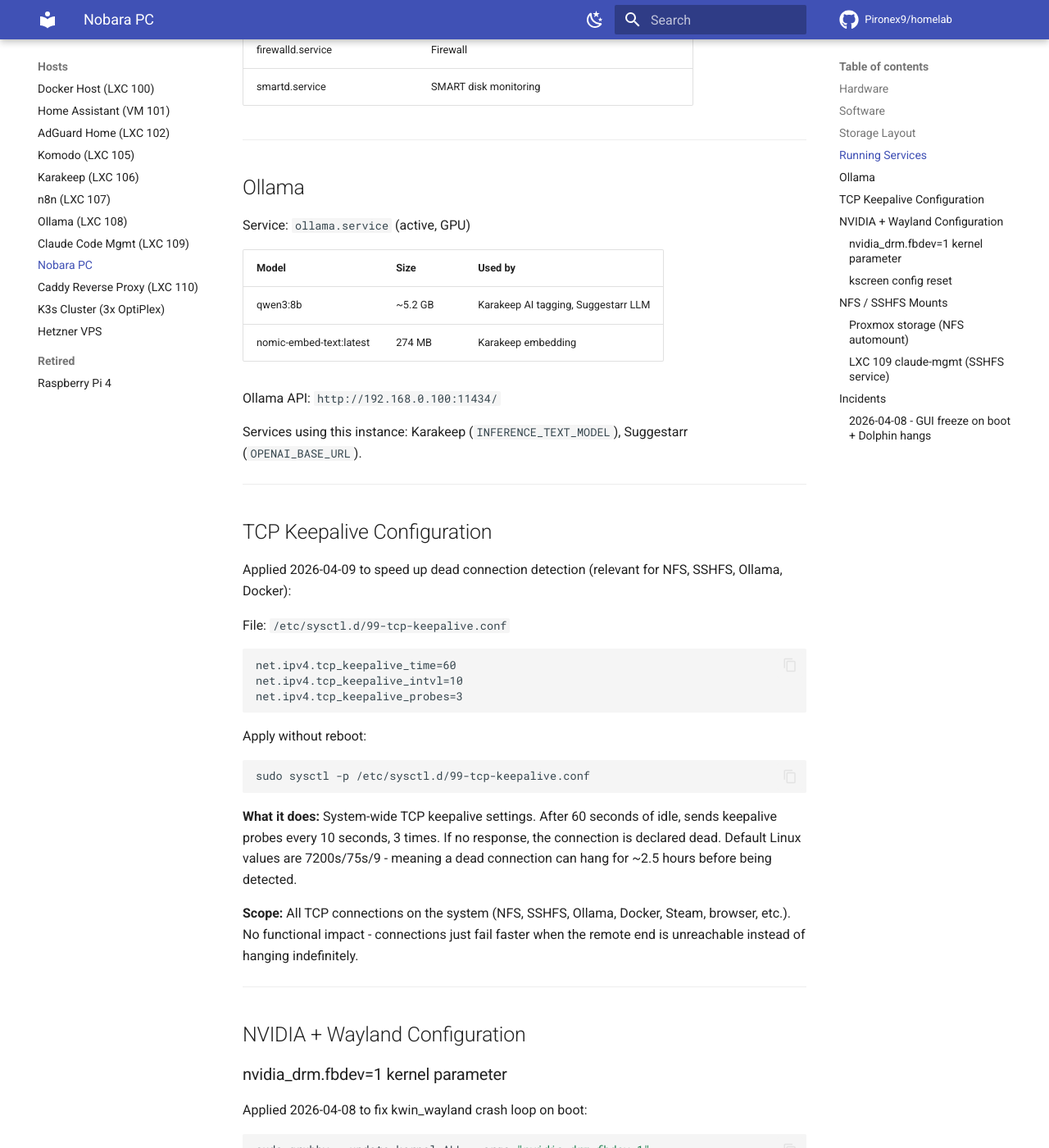
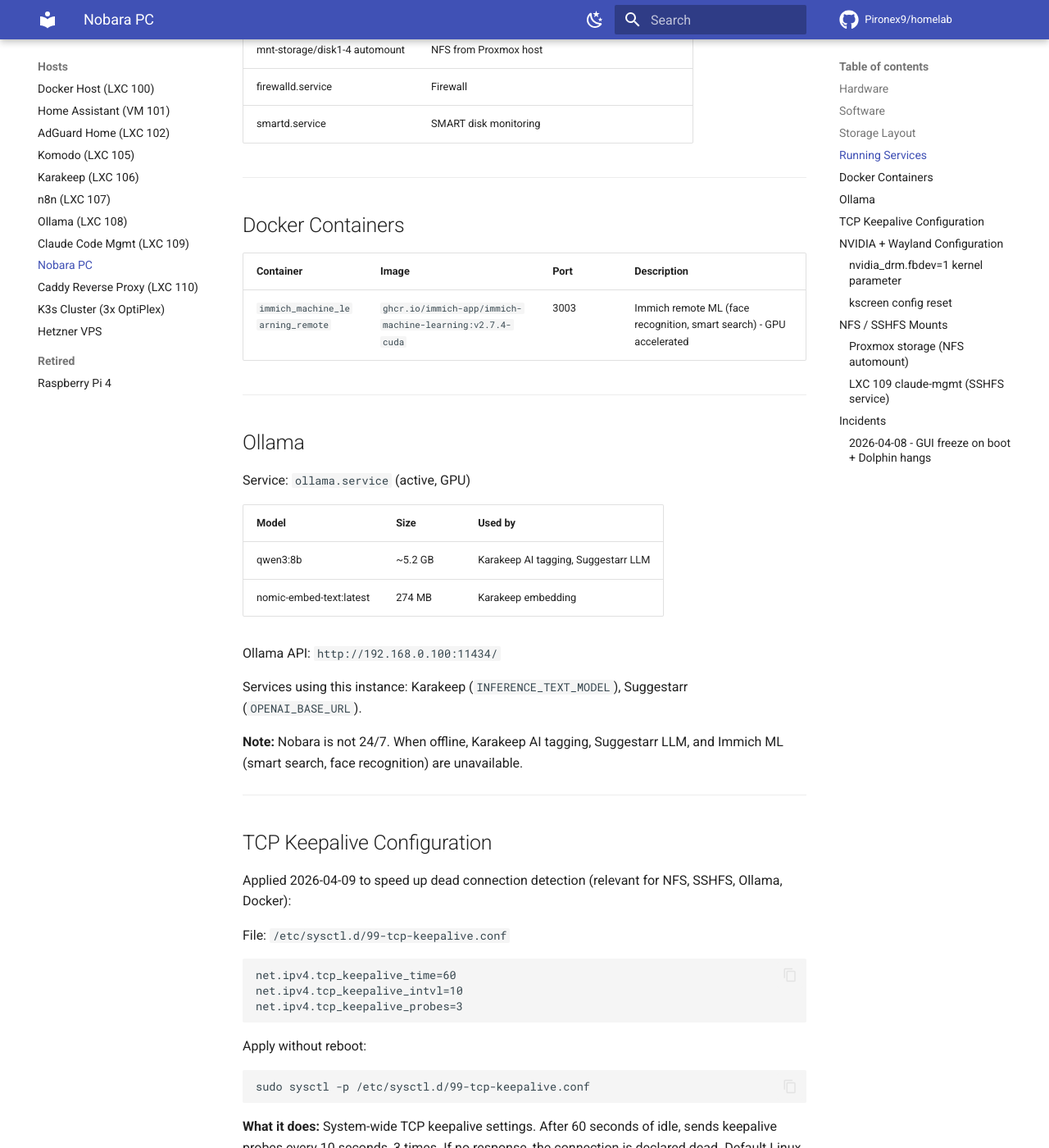
Before and after one commit to Pironex9/homelab, an MkDocs documentation site: the page built from docs/hosts/nobara.md, in a window 1280 px wide and 1400 px high, scrolled down 1821 px. Shown: the whole window at 82% size. Built offline with MkDocs 1.6.1 and Material for MkDocs 9.7.7, drawn with Linux system fonts in a browser that asks for light colours; comment, search, counter and statistics services are not loaded; some of the changed text lies outside the part shown.

Commit message:
Update docs: Immich ML offloaded to Nobara GPU, remove local ML container

```diff
--- a/docs/hosts/nobara.md
+++ b/docs/hosts/nobara.md
@@ -48,12 +48,21 @@
 | Service | Description |
 |---------|-------------|
 | ollama.service | Local LLM inference (GPU) |
+| docker.service | Immich remote ML container |
 | periphery.service | Komodo Periphery agent (outbound to Komodo Core) |
 | sshd.service | SSH server |
 | mnt-claudemgmt.service | SSHFS mount from LXC 109 |
 | mnt-storage/disk1-4 automount | NFS from Proxmox host |
 | firewalld.service | Firewall |
 | smartd.service | SMART disk monitoring |
+
+---
+
+## Docker Containers
+
+| Container | Image | Port | Description |
+|-----------|-------|------|-------------|
+| `immich_machine_learning_remote` | `ghcr.io/immich-app/immich-machine-learning:v2.7.4-cuda` | 3003 | Immich remote ML (face recognition, smart search) - GPU accelerated |
 
 ---
 
@@ -69,6 +78,8 @@
 Ollama API: `http://192.168.0.100:11434/`
 
 Services using this instance: Karakeep (`INFERENCE_TEXT_MODEL`), Suggestarr (`OPENAI_BASE_URL`).
+
+**Note:** Nobara is not 24/7. When offline, Karakeep AI tagging, Suggestarr LLM, and Immich ML (smart search, face recognition) are unavailable.
 
 ---
 
```
Also changed, not shown: docs/hosts/docker-host.md (+2 -6 lines).
